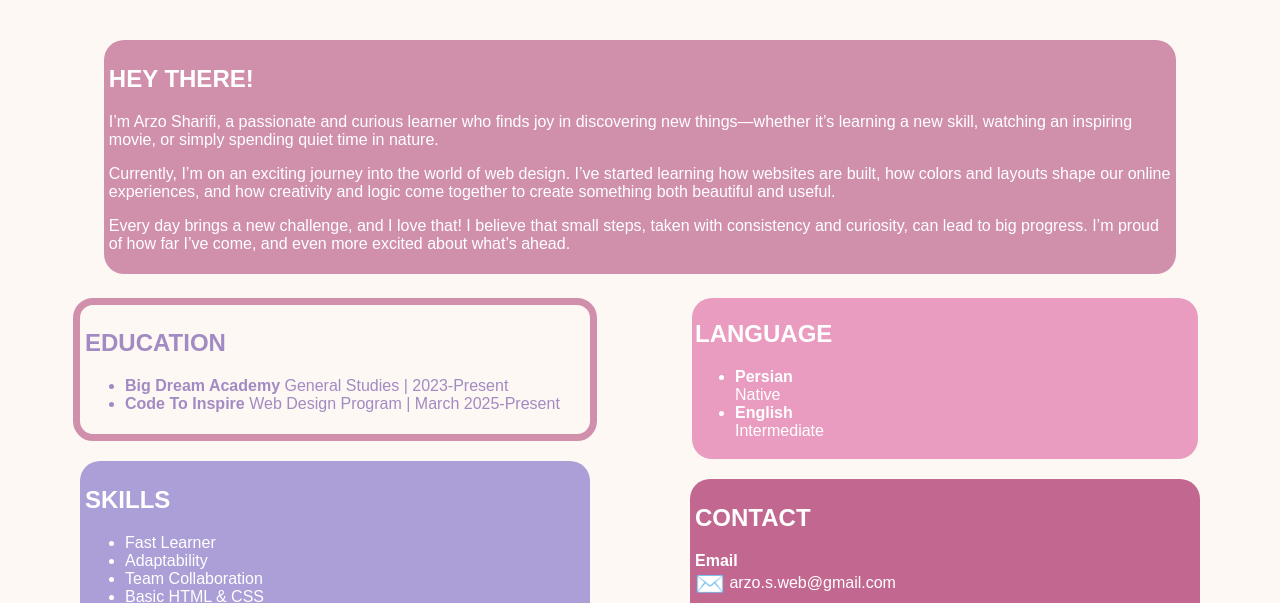
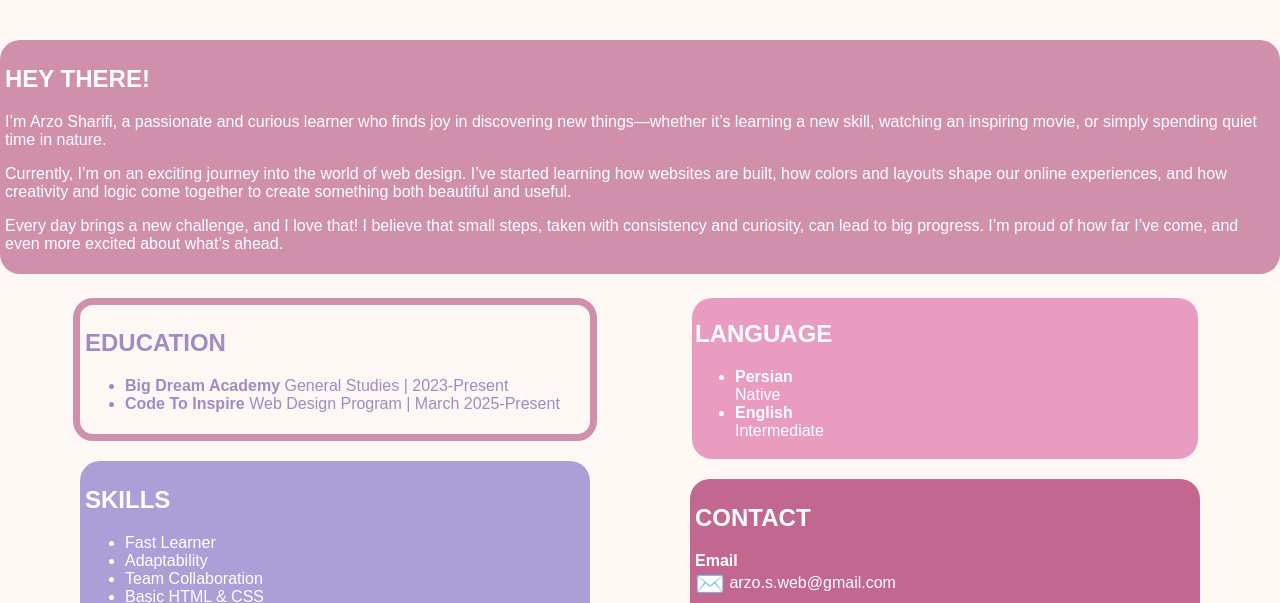
Before and after one commit to Arzo-Webs/My-Resume, a plain HTML site: page index.html in a window 1280 px wide. Shown: the part 120-723 px from the top of the page. Drawn offline with Linux system fonts and the light colour scheme.

Commit message:
Update index.html

```diff
--- a/index.html
+++ b/index.html
@@ -51,9 +51,9 @@ header{
     color: #FFFFFF;
     border-radius: 20px;
     padding: 5px;
-    width: 83%;
     margin-bottom: 4px;
-        justify-self: center;}
+    justify-self: center;
+}
 .EDUCATION{
     border: 7px solid #c47297c4;
     color: #7b5cadb4;
```
